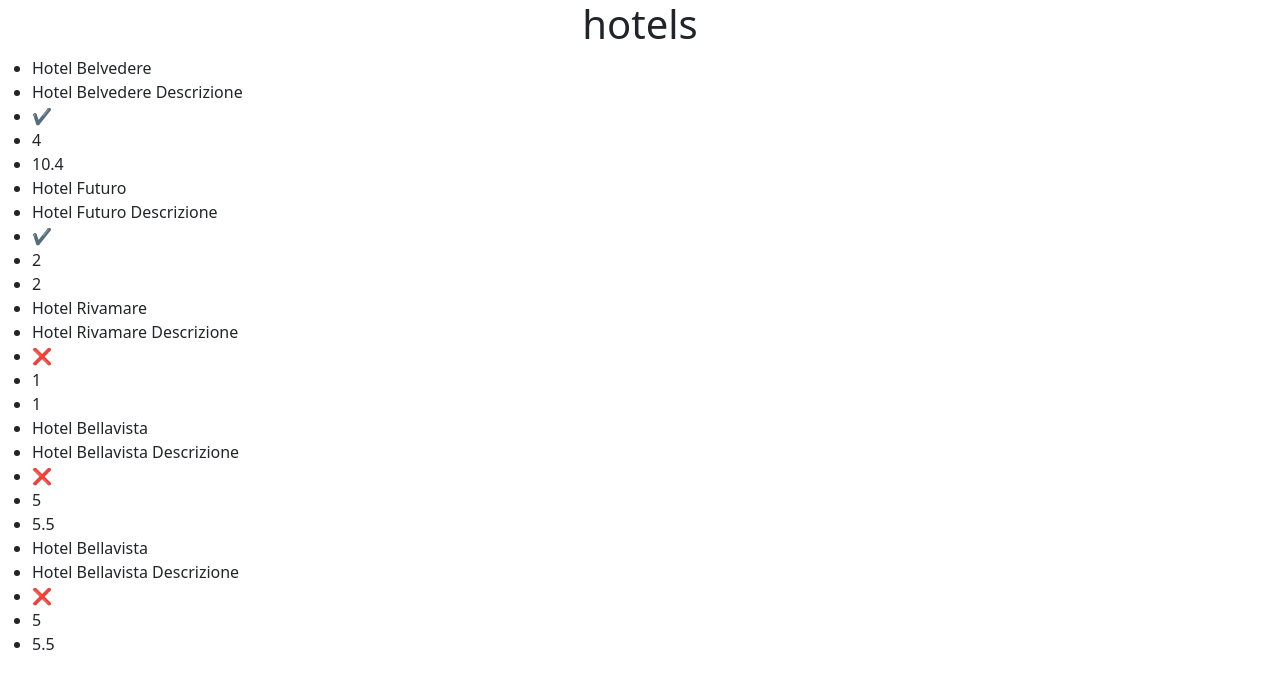
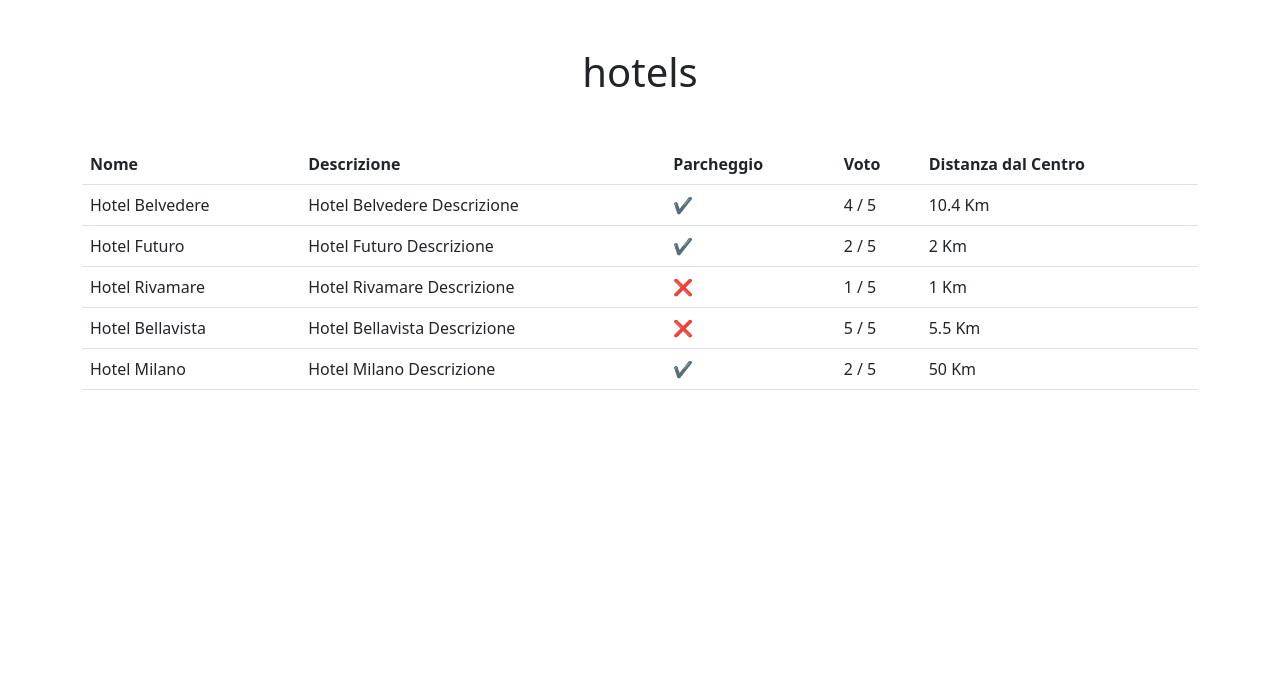
Before and after one commit to Matteo-Nesti/php-hotel, a PHP site: page / in a window 1280 px wide. Shown: the top 689 px of the page. Run offline with PHP 8.4, Linux system fonts and the light colour scheme.

Commit message:
add table

```diff
--- a/index.php
+++ b/index.php
@@ -40,15 +40,6 @@ $hotels = [
 
 ];
 
-foreach ($hotels as &$hotel) {
-    if ($hotel['parking'] === false) {
-        $hotel['parking'] = '&#10060;';
-    } else {
-        $hotel['parking'] = '&#10004;';
-    }
-};
-
-
 ?>
 
 <!DOCTYPE html>
@@ -63,8 +54,11 @@ foreach ($hotels as &$hotel) {
 </head>
 
 <body>
-    <h1 class="text-center">hotels</h1>
-    <ul>
+    <h1 class="text-center my-5">hotels</h1>
+
+    <!-- lista primo push-->
+
+    <!-- <ul>
         <?php foreach ($hotels as $hotel) { ?>
             <li>
                 <?= $hotel['name'] ?>
@@ -86,7 +80,46 @@ foreach ($hotels as &$hotel) {
                 <?= $hotel['distance_to_center'] ?>
             </li>
         <?php } ?>
-    </ul>
+    </ul> -->
+    <div class="container">
+
+        <table class="table my-5">
+            <thead>
+                <tr>
+                    <th scope="col">Nome</th>
+                    <th scope="col">Descrizione</th>
+                    <th scope="col">Parcheggio</th>
+                    <th scope="col">Voto</th>
+                    <th scope="col">Distanza dal Centro</th>
+                </tr>
+            </thead>
+
+            <tbody>
+                <?php foreach ($hotels as $hotel) { ?>
+                    <tr>
+                        <td>
+                            <?= $hotel['name'] ?>
+                        </td>
+                        <td>
+                            <?= $hotel['description'] ?>
+                        </td>
+                        <td>
+                            <?= $hotel['parking'] === false ? '&#10060;' : '&#10004;' ?>
+                        </td>
+                        <td>
+                            <?= $hotel['vote'] ?> / 5
+                        </td>
+                        <td>
+                            <?= $hotel['distance_to_center'] ?> Km
+                        </td>
+                    </tr>
+
+                <?php } ?>
+            </tbody>
+
+        </table>
+    </div>
+
 </body>
 
 </html>
```
